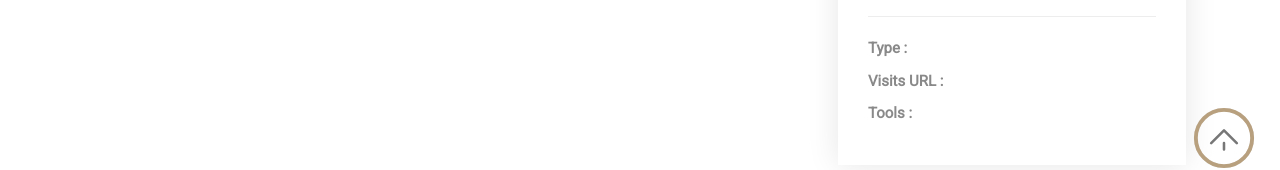
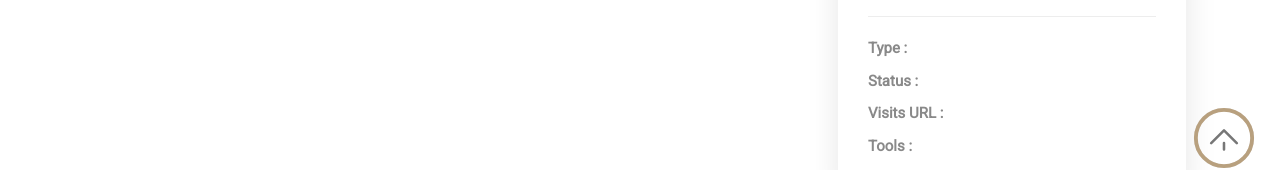
Before and after one commit to nayan-ray/portfolioFrondend, a React (Vite) app in the folder client/: page /portfolio/1 in a window 1280 px wide. Shown: the part 606-776 px from the top of the page. Built offline with nearby package versions, Linux system fonts and the light colour scheme; no server answers; a web font is replaced by a local one.

Commit message:
status updated

```diff
--- a/client/src/components/projectInfo/ProjectInfo.jsx
+++ b/client/src/components/projectInfo/ProjectInfo.jsx
@@ -26,6 +26,15 @@ const ProjectInfo = ({ product }) => {
                             <strong>Type : </strong>
                             {product?.type}
                          </li>
+
+                          <li className='mb-2.5'>
+                            <strong>Status : </strong>
+                            {product?.status}
+                         </li>
+
+
+
+
                           <li className='mb-2.5'>
                             <strong>Visits URL : </strong>
                             <a className='text-blue-500 hover:text-blue-700' href={product?.visitLink} target="_blank" rel="noopener noreferrer">
```
